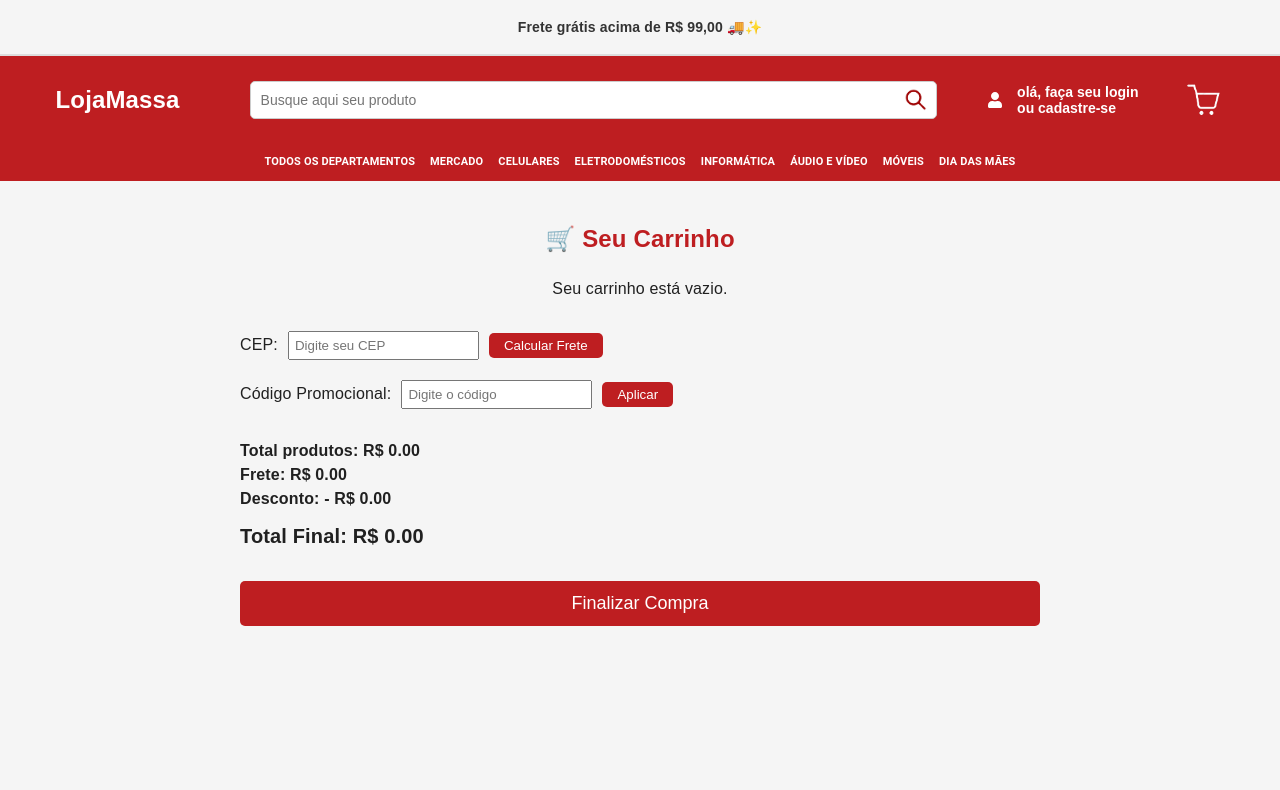
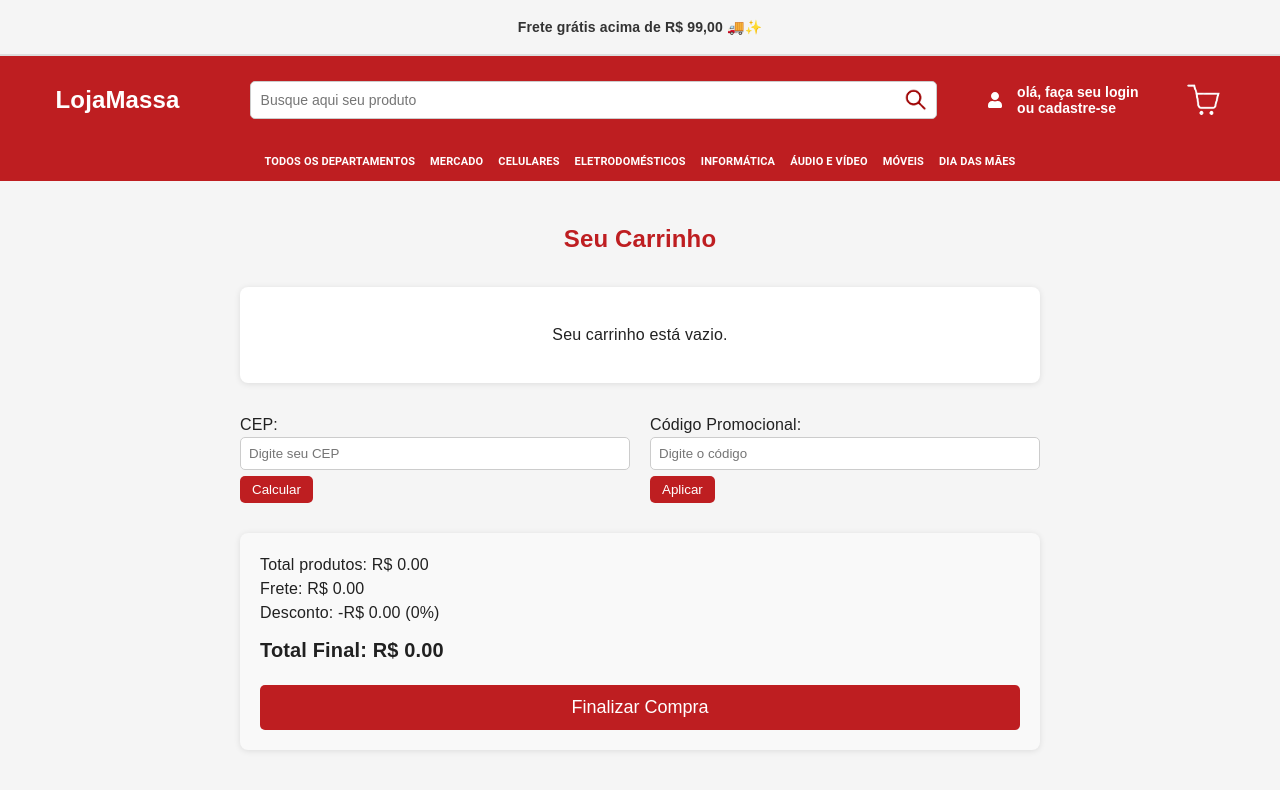
Before and after one commit to moraesrmmm/project_react_tasi2025, a React (Create React App) app: page /carrinho in a window 1280 px wide. Shown: the top 790 px of the page. Built offline with nearby package versions, Linux system fonts and the light colour scheme.

Commit message:
fix: loading carrinho, refactor: pagina de detalhes produto

```diff
--- a/package.json
+++ b/package.json
@@ -18,6 +18,7 @@
     "react-icons": "^5.5.0",
     "react-router-dom": "^7.5.3",
     "react-scripts": "5.0.1",
+    "react-toastify": "^11.0.5",
     "web-vitals": "^2.1.4"
   },
   "scripts": {
--- a/src/components/TemplatePublic.js
+++ b/src/components/TemplatePublic.js
@@ -19,11 +19,15 @@ const TemplatePublic = () => {
 
 React.useEffect(() => {
   const handleStorage = () => setCarrinhoCount(getCarrinhoCount());
+
   window.addEventListener('storage', handleStorage);
   window.addEventListener('focus', handleStorage);
+  window.addEventListener('carrinhoAtualizado', handleStorage);
+
   return () => {
     window.removeEventListener('storage', handleStorage);
     window.removeEventListener('focus', handleStorage);
+    window.removeEventListener('carrinhoAtualizado', handleStorage);
   };
 }, []);
 
--- a/src/views/public/Carrinho.js
+++ b/src/views/public/Carrinho.js
@@ -1,22 +1,9 @@
+// Carrinho com layout SECTIONS (mais moderno)
+
 import React, { useEffect, useState } from "react";
 import { useNavigate } from "react-router-dom";
-
-export const adicionarAoCarrinhoLS = (produto, qtd) => {
-    if (!produto) return;
-    let carrinho = JSON.parse(localStorage.getItem("carrinho")) || [];
-    const idx = carrinho.findIndex((p) => p.nome === produto.nome);
-    if (idx > -1) {
-        carrinho[idx].quantidade += qtd;
-        carrinho[idx].preco_total = carrinho[idx].quantidade * carrinho[idx].preco;
-    } else {
-        carrinho.push({
-            ...produto,
-            quantidade: qtd,
-            preco_total: qtd * produto.preco,
-        });
-    }
-    localStorage.setItem("carrinho", JSON.stringify(carrinho));
-};
+import { toast, ToastContainer } from "react-toastify";
+import 'react-toastify/dist/ReactToastify.css';
 
 const Carrinho = () => {
   const [carrinho, setCarrinho] = useState([]);
@@ -25,24 +12,16 @@ const Carrinho = () => {
   const [codigoPromo, setCodigoPromo] = useState("");
   const [desconto, setDesconto] = useState(Number(localStorage.getItem("desconto")) || 0);
   const navigate = useNavigate();
-    const [atualizar, setAtualizar] = useState(false);
 
   useEffect(() => {
     const carrinhoLS = JSON.parse(localStorage.getItem("carrinho")) || [];
     setCarrinho(carrinhoLS);
-        if (carrinhoLS.length === 0) {
-            setFrete(0);
-            setDesconto(0);
-            setCep("");
-            setCodigoPromo("");
-            localStorage.removeItem("frete");
-            localStorage.removeItem("desconto");
-        }
   }, []);
 
   const atualizarCarrinho = (novoCarrinho) => {
     setCarrinho(novoCarrinho);
     localStorage.setItem("carrinho", JSON.stringify(novoCarrinho));
+    window.dispatchEvent(new Event('carrinhoAtualizado'));
   };
 
   const handleAdicionarQuantidade = (idx) => {
@@ -50,7 +29,6 @@ const Carrinho = () => {
     novoCarrinho[idx].quantidade += 1;
     novoCarrinho[idx].preco_total = novoCarrinho[idx].quantidade * novoCarrinho[idx].preco;
     atualizarCarrinho(novoCarrinho);
-        setAtualizar(prev => !prev);
   };
 
   const handleRemoverItem = (idx) => {
@@ -65,6 +43,7 @@ const Carrinho = () => {
     const valorFrete = 10 + (seed % 41);
     setFrete(valorFrete);
     localStorage.setItem("frete", valorFrete);
+    toast.success("Frete calculado com sucesso!");
   };
 
   const handleAplicarCodigoPromo = () => {
@@ -72,10 +51,14 @@ const Carrinho = () => {
     const valorDesconto = Math.floor(Math.random() * 26) + 5;
     setDesconto(valorDesconto);
     localStorage.setItem("desconto", valorDesconto);
+    toast.success("Desconto aplicado com sucesso!");
   };
 
   const handleComprar = () => {
-        console.log("Finalizando compra...");
+    if (carrinho.length === 0) {
+      toast.error("Seu carrinho está vazio!");
+      return;
+    }
     localStorage.setItem("valor_total_da_compra", totalFinal);
     navigate("/finalizarvenda");
   };
@@ -86,91 +69,97 @@ const Carrinho = () => {
 
   return (
     <div style={{ maxWidth: 800, margin: "40px auto", fontFamily: "Arial, sans-serif" }}>
-            <h2 style={{ color: "#be1e21", textAlign: "center" }}>🛒 Seu Carrinho</h2>
+      <ToastContainer />
+      <h2 style={{ color: "#be1e21", textAlign: "center", marginBottom: 30 }}>Seu Carrinho</h2>
+
+      {/* Seção de Produtos */}
+      <section style={{ background: "#fff", padding: 20, borderRadius: 8, boxShadow: "0 1px 6px rgba(0,0,0,0.1)", marginBottom: 30 }}>
         {carrinho.length === 0 ? (
           <p style={{ textAlign: "center" }}>Seu carrinho está vazio.</p>
         ) : (
-                <table style={{ width: "100%", borderCollapse: "collapse", backgroundColor: "#f9f9f9" }}>
-                    <thead>
-                        <tr style={{ backgroundColor: "#be1e21", color: "white" }}>
-                            <th style={{ padding: 10 }}>Produto</th>
-                            <th>Qtd</th>
-                            <th>Preço</th>
-                            <th>Total</th>
-                            <th colSpan={2}></th>
-                        </tr>
-                    </thead>
-                    <tbody>
-                        {carrinho.map((item, idx) => (
-                            <tr key={item.nome} style={{ textAlign: "center", borderBottom: "1px solid #ccc" }}>
-                                <td
-                                    onClick={() => navigate(`/produto/${encodeURIComponent(item.nome)}`)}
-                                    style={{ textDecoration: "underline", color: "#be1e21", cursor: "pointer" }}
-                                >
-                                    {item.nome}
-                                </td>
-                                <td>{item.quantidade}</td>
-                                <td>R$ {item.preco.toFixed(2)}</td>
-                                <td>R$ {item.preco_total.toFixed(2)}</td>
-                                <td>
-                                    <button onClick={() => handleAdicionarQuantidade(idx)} style={botaoEstilo}>+</button>
-                                </td>
-                                <td>
-                                    <button onClick={() => handleRemoverItem(idx)} style={{ ...botaoEstilo, background: "#555" }}>
-                                        🗑
-                                    </button>
-                                </td>
-                            </tr>
-                        ))}
-                    </tbody>
-                </table>
+          carrinho.map((item, idx) => (
+            <div key={item.nome} style={{ display: "flex", justifyContent: "space-between", alignItems: "center", borderBottom: "1px solid #eee", padding: "12px 0" }}>
+              <div>
+                <div onClick={() => navigate(`/produto/${encodeURIComponent(item.nome)}`)} style={{ fontWeight: "bold", cursor: "pointer", color: "#be1e21" }}>{item.nome}</div>
+                <small>R$ {item.preco.toFixed(2)} x {item.quantidade} = R$ {item.preco_total.toFixed(2)}</small>
+              </div>
+              <div style={{ display: "flex", gap: 10 }}>
+                <button onClick={() => handleAdicionarQuantidade(idx)} style={btnIcon}>+</button>
+                <button onClick={() => handleRemoverItem(idx)} style={btnTrash}>🗑</button>
+              </div>
+            </div>
+          ))
         )}
+      </section>
 
-            <div style={{ marginTop: 30, display: "flex", alignItems: "center", gap: 10 }}>
-                <label>
-                    CEP:
-                    <input value={cep} onChange={(e) => setCep(e.target.value)} placeholder="Digite seu CEP" maxLength={9} style={{ marginLeft: 10, padding: 5 }}/>
-                </label>
-                <button onClick={handleCalcularFrete} style={botaoEstilo}>Calcular Frete</button>
-                {frete > 0 && <span>Frete: R$ {frete.toFixed(2)}</span>}
+      {/* Frete e Cupom */}
+      <section style={{ display: "flex", gap: 20, marginBottom: 30 }}>
+        <div style={{ flex: 1 }}>
+          <label>CEP:</label>
+          <input value={cep} onChange={(e) => setCep(e.target.value)} placeholder="Digite seu CEP" style={inputEstilo} />
+          <button onClick={handleCalcularFrete} style={botaoEstilo}>Calcular</button>
         </div>
+        <div style={{ flex: 1 }}>
+          <label>Código Promocional:</label>
+          <input value={codigoPromo} onChange={(e) => setCodigoPromo(e.target.value)} placeholder="Digite o código" style={inputEstilo} />
+          <button onClick={handleAplicarCodigoPromo} style={botaoEstilo}>Aplicar</button>
+        </div>
+      </section>
 
-            <div style={{ marginTop: 20, display: "flex", alignItems: "center", gap: 10 }}>
-                <label>
-                    Código Promocional:
-                    <input value={codigoPromo} onChange={(e) => setCodigoPromo(e.target.value)} placeholder="Digite o código" style={{ marginLeft: 10, padding: 5 }}/>
-                </label>
-                <button onClick={handleAplicarCodigoPromo} style={botaoEstilo}>Aplicar</button>
-                {desconto > 0 && (
-                    <span>
-                        Desconto: {desconto}% (-R$ {valorDesconto.toFixed(2)})
-                    </span>
-                )}
-            </div>
-
-            <div style={{ marginTop: 30, fontWeight: "bold" }}>
+      {/* Resumo */}
+      <section style={{ background: "#f9f9f9", padding: 20, borderRadius: 8, boxShadow: "0 1px 6px rgba(0,0,0,0.1)" }}>
         <div>Total produtos: R$ {totalProdutos.toFixed(2)}</div>
         <div>Frete: R$ {frete.toFixed(2)}</div>
-                <div>Desconto: - R$ {valorDesconto.toFixed(2)}</div>
-                <div style={{ fontSize: 20, marginTop: 10 }}>
-                    Total Final: R$ {totalFinal.toFixed(2)}
-                </div>
-            </div>
-
-            <button onClick={handleComprar} style={{ marginTop: 30, padding: "12px 30px", fontSize: 18, background: "#be1e21", color: "#fff", border: "none", borderRadius: 5, cursor: "pointer", width: "100%",}} disabled={carrinho.length === 0}>
-                Finalizar Compra
-            </button>
+        <div>Desconto: -R$ {valorDesconto.toFixed(2)} ({desconto}%)</div>
+        <div style={{ fontSize: 20, fontWeight: "bold", marginTop: 10 }}>Total Final: R$ {totalFinal.toFixed(2)}</div>
+        <button onClick={handleComprar} style={btnFinalizar} disabled={carrinho.length === 0}>Finalizar Compra</button>
+      </section>
     </div>
   );
+};
+
+const inputEstilo = {
+  width: "100%",
+  padding: 8,
+  border: "1px solid #ccc",
+  borderRadius: 5,
+  marginBottom: 6
 };
 
 const botaoEstilo = {
   background: "#be1e21",
   color: "#fff",
-    padding: "5px 15px",
   border: "none",
-    borderRadius: "5px",
-    cursor: "pointer",
+  borderRadius: 5,
+  padding: "6px 12px",
+  cursor: "pointer"
+};
+
+const btnIcon = {
+  ...botaoEstilo,
+  fontSize: 16,
+  padding: "4px 10px"
+};
+
+const btnTrash = {
+  background: "#444",
+  color: "#fff",
+  border: "none",
+  borderRadius: 5,
+  padding: "4px 10px",
+  cursor: "pointer"
+};
+
+const btnFinalizar = {
+  marginTop: 20,
+  width: "100%",
+  padding: "12px 20px",
+  fontSize: 18,
+  background: "#be1e21",
+  color: "#fff",
+  border: "none",
+  borderRadius: 5,
+  cursor: "pointer"
 };
 
 export default Carrinho;
--- a/src/views/public/FinalizarVenda.js
+++ b/src/views/public/FinalizarVenda.js
@@ -111,6 +111,7 @@ const FinalizarVenda = () => {
                     localStorage.removeItem("frete");
                     localStorage.removeItem("desconto");
                     localStorage.removeItem("valor_total_da_compra");
+                    window.dispatchEvent(new Event('carrinhoAtualizado'));
                     navigate("/agradecimento");
                 }
             } else {
--- a/src/views/public/ProdutoDetalhes.js
+++ b/src/views/public/ProdutoDetalhes.js
@@ -1,5 +1,7 @@
 import React, { useEffect, useState } from 'react';
 import { useParams, useNavigate } from 'react-router-dom';
+import { toast, ToastContainer } from 'react-toastify';
+import 'react-toastify/dist/ReactToastify.css';
 
 function ProdutoDetalhes() {
     const [produto, setProduto] = useState(null);
@@ -14,14 +16,14 @@ function ProdutoDetalhes() {
         if (idx > -1) {
             const novaQtd = carrinho[idx].quantidade + qtd;
             if (novaQtd > produto.quantidade) {
-                alert(`Estoque insuficiente. Apenas ${produto.quantidade} disponível.`);
+                toast.warning(`Estoque insuficiente. Apenas ${produto.quantidade} disponível.`);
                 return;
             }
             carrinho[idx].quantidade = novaQtd;
             carrinho[idx].preco_total = novaQtd * carrinho[idx].preco;
         } else {
             if (qtd > produto.quantidade) {
-                alert(`Estoque insuficiente. Apenas ${produto.quantidade} disponível.`);
+                toast.warning(`Estoque insuficiente. Apenas ${produto.quantidade} disponível.`);
                 return;
             }
             carrinho.push({
@@ -29,9 +31,10 @@ function ProdutoDetalhes() {
                 quantidade: qtd,
                 preco_total: qtd * produto.preco
             });
-            alert(`Produto adicionado ao carrinho! Quantidade: ${quantidade}`);
         }
         localStorage.setItem('carrinho', JSON.stringify(carrinho));
+        toast.success(`Produto adicionado ao carrinho! Quantidade: ${quantidade}`);
+        window.dispatchEvent(new Event('carrinhoAtualizado'));
     };
 
     useEffect(() => {
@@ -39,7 +42,6 @@ function ProdutoDetalhes() {
             method: 'GET',
             headers: {
                 'Content-Type': 'application/json',
-                'Authorization': `Bearer eyJhbGciOiJIUzI1NiIsInR5cCI6IkpXVCJ9.eyJ1c3VhcmlvIjoicm9tdWxvX21vcmFlcyIsImlhdCI6MTc0NzI2OTc2NiwiZXhwIjoxNzQ3MzU2MTY2fQ.-0Txbs4zLkQWncIq6hWOaDjVfLzja0dS8jouv_OZEn8`
             },
         })
             .then(res => res.json())
@@ -52,22 +54,17 @@ function ProdutoDetalhes() {
 
     const handleComprar = () => {
         if (quantidade > produto.quantidade) {
-            alert(`Estoque insuficiente. Apenas ${produto.quantidade} disponível.`);
+            toast.error(`Estoque insuficiente. Apenas ${produto.quantidade} disponível.`);
             return;
-        }else{
+        } else {
             adicionarAoCarrinhoLS(produto, quantidade);
         }
-        alert('Redirecionando para o carrinho...');
-        navigate("/carrinho");
+        toast.success('Redirecionando para o carrinho...');
+        setTimeout(() => navigate("/carrinho"), 1500);
     };
 
     const handleAdicionarCarrinho = () => {
-        if (quantidade > produto.quantidade) {
-            alert(`Estoque insuficiente. Apenas ${produto.quantidade} disponível.`);
-            return;
-        }else{
         adicionarAoCarrinhoLS(produto, quantidade);
-        }
     };
 
     const aumentarQuantidade = () => {
@@ -89,6 +86,7 @@ function ProdutoDetalhes() {
     }
 
     return (
+        <>
             <div style={{
                 maxWidth: 700,
                 margin: '40px auto',
@@ -122,6 +120,8 @@ function ProdutoDetalhes() {
                     </div>
                 </div>
             </div>
+            <ToastContainer position="top-center" autoClose={2500} hideProgressBar newestOnTop />
+        </>
     );
 }
 
```
Also changed, not shown: 1 other file (tests, documents, lock files or other folders). Lines whose indentation alone changed are shown as unchanged.
